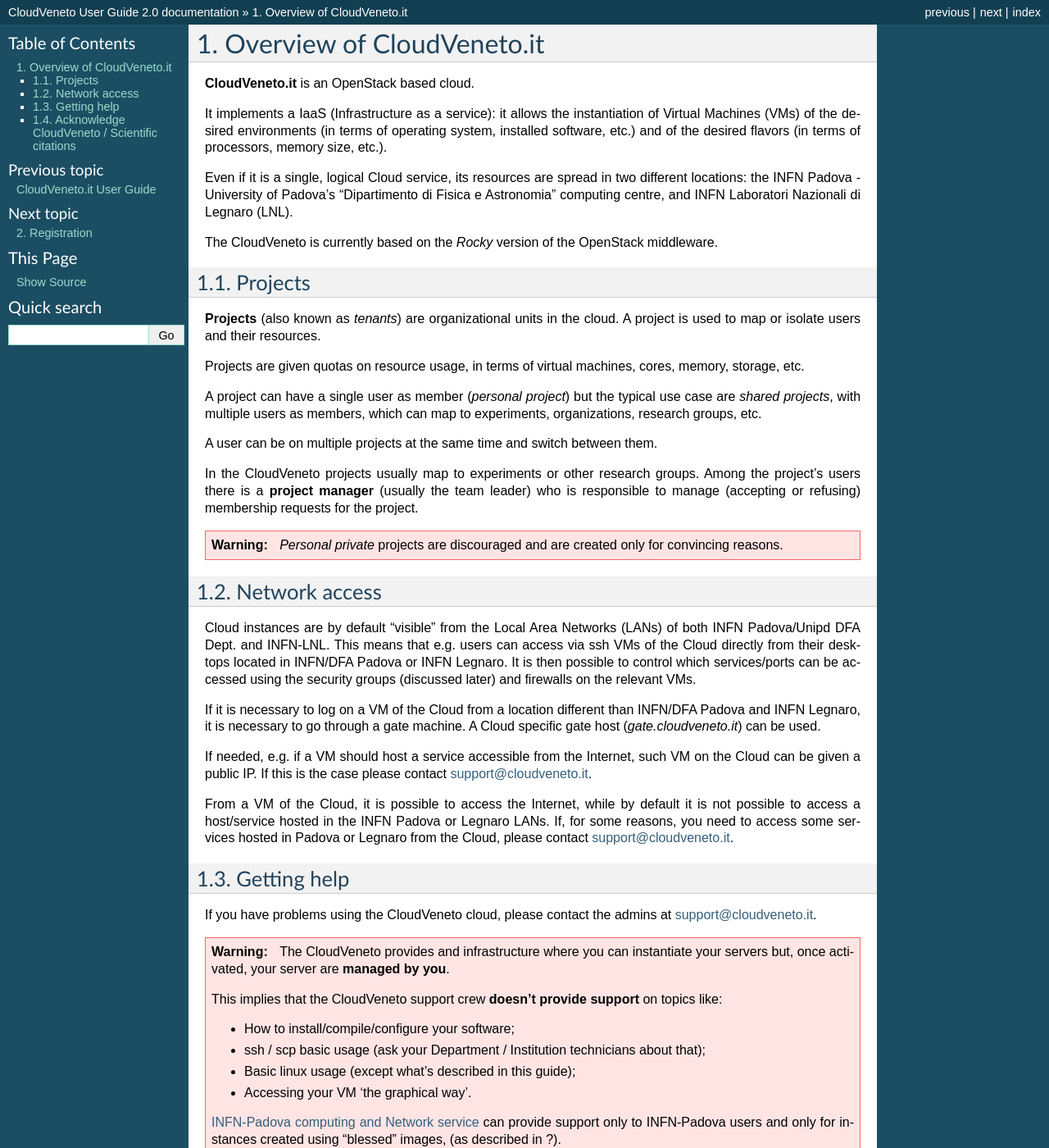
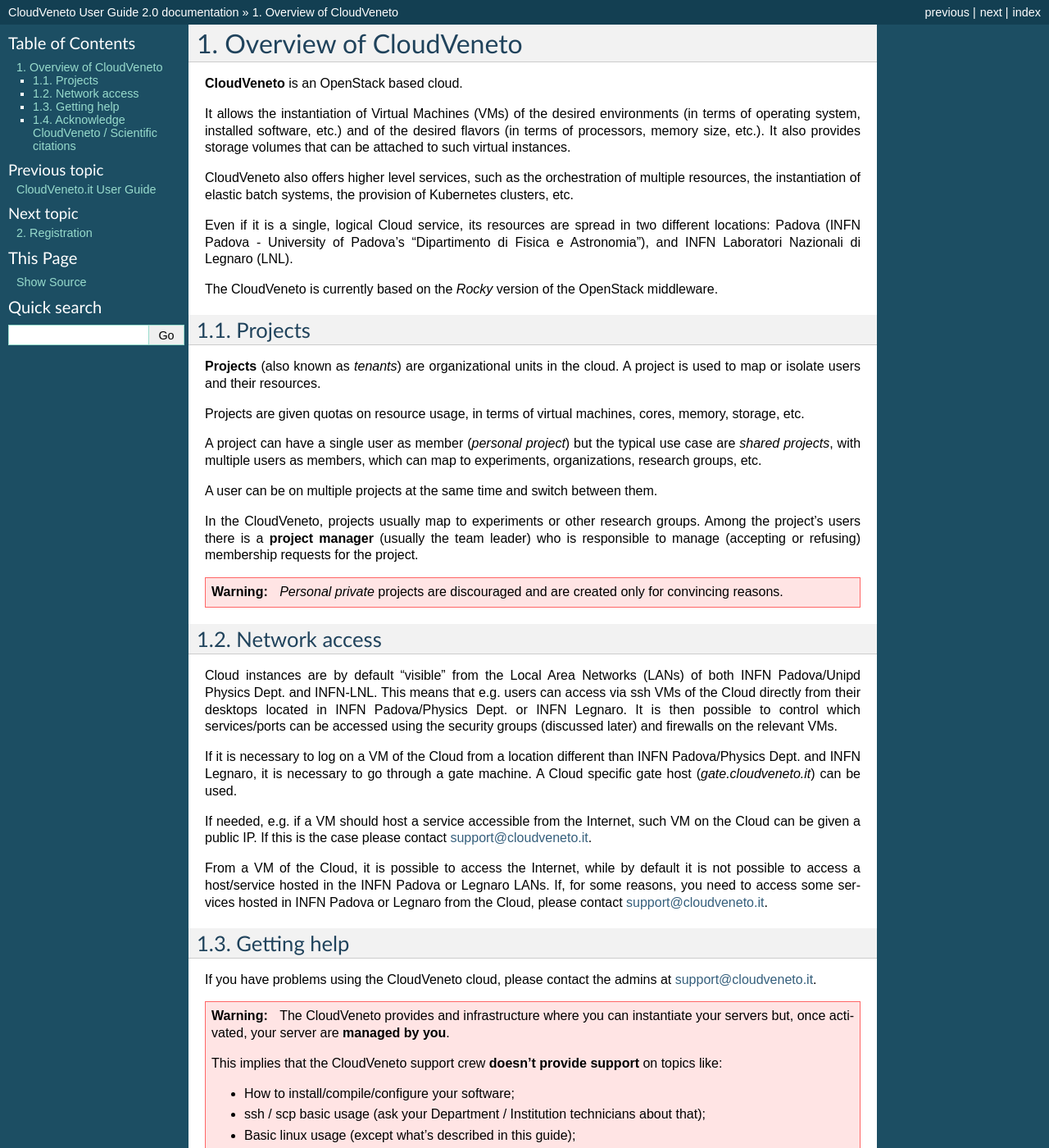
Before and after one commit to marcoverl/CVUserGuide, a Sphinx documentation site: the page built from source/Overview.rst, in a window 1280 px wide and 1400 px high. Shown: the whole window at 82% size. Built offline with Sphinx 7.4.7, drawn with Linux system fonts in a browser that asks for light colours; some of the changed text lies outside the part shown.

Commit message:
Reviewing doc

```diff
--- a/source/Overview.rst
+++ b/source/Overview.rst
@@ -1,16 +1,22 @@
-Overview of CloudVeneto.it
+Overview of CloudVeneto
 ==========================
 
-**CloudVeneto.it** is an OpenStack based cloud.
+**CloudVeneto** is an OpenStack based cloud.
 
-It implements a IaaS (Infrastructure as a service): it allows the
+It allows the
 instantiation of Virtual Machines (VMs) of the desired environments (in
 terms of operating system, installed software, etc.) and of the desired
 flavors (in terms of processors, memory size, etc.).
+It also provides storage volumes that can be attached to such virtual
+instances.
+
+CloudVeneto also offers higher level services, such as the orchestration of
+multiple resources, the instantiation of elastic batch systems, the
+provision of Kubernetes clusters, etc.
 
 Even if it is a single, logical Cloud service, its resources are spread
-in two different locations: the INFN Padova - University of Padova's
-"Dipartimento di Fisica e Astronomia" computing centre, and INFN
+in two different locations: Padova (INFN Padova - University of Padova's
+"Dipartimento di Fisica e Astronomia"), and INFN
 Laboratori Nazionali di Legnaro (LNL).
 
 The CloudVeneto is currently based on the *Rocky* version of the OpenStack
@@ -33,7 +39,7 @@
 user can be on multiple projects at the same time and switch between
 them.
 
-In the CloudVeneto projects usually map to experiments or other research
+In the CloudVeneto, projects usually map to experiments or other research
 groups. Among the project's users there is a **project manager** (usually
 the team leader) who is responsible to manage (accepting or refusing)
 membership requests for the project.
@@ -46,14 +52,16 @@
 --------------
 
 Cloud instances are by default “visible” from the Local Area Networks (LANs) of
-both INFN Padova/Unipd DFA Dept. and INFN-LNL. This means that e.g. users can access via ssh
-VMs of the Cloud directly from their desktops located in INFN/DFA Padova or
+both INFN Padova/Unipd Physics Dept. and INFN-LNL. This means that e.g. users can access via ssh
+VMs of the Cloud directly from their desktops located in INFN
+Padova/Physics Dept. or
 INFN Legnaro. It is then possible to control which services/ports can be
 accessed using the security groups (discussed later) and firewalls on
 the relevant VMs.
 
 If it is necessary to log on a VM of the Cloud from a location different
-than INFN/DFA Padova and INFN Legnaro, it is necessary to go through a gate machine.
+than INFN Padova/Physics Dept. and INFN Legnaro, it is necessary to go
+through a gate machine.
 A Cloud specific gate host (*gate.cloudveneto.it*) can be used.
 
 
@@ -65,7 +73,7 @@
 From a VM of the Cloud, it is possible to access the Internet, while by
 default it is not possible to access a host/service hosted in the INFN
 Padova or Legnaro LANs. If, for some reasons, you need to access some
-services hosted in Padova or Legnaro from the Cloud, please contact
+services hosted in INFN Padova or Legnaro from the Cloud, please contact
 support@cloudveneto.it.
 
 
--- a/source/index.rst
+++ b/source/index.rst
@@ -9,8 +9,9 @@
 .. image:: ./images/title_logo.png
 
 
-For any issues, questions, problems concerning this document please contact
-the CloudVeneto admins at support@cloudveneto.it
+.. note::
+   For any issues, questions, problems concerning this document please contact
+   the CloudVeneto admins at support@cloudveneto.it
 
 
 Contents:
```
